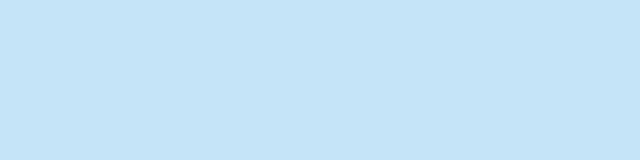
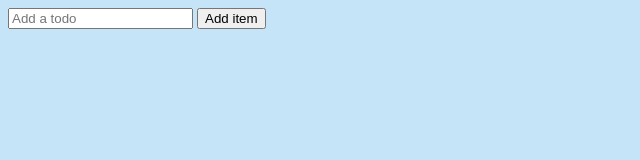
Before and after one commit to derotto54/todo_app, a plain HTML site: page index.html in a window 1280 px wide. Shown: the whole page, without its empty margins (0-640 px from the left). Drawn offline with Linux system fonts and the light colour scheme.

Commit message:
html skeleton

```diff
--- a/index.html
+++ b/index.html
@@ -8,10 +8,14 @@
     <link rel="stylesheet" href="style.css" />
 </head>
 <body>
+    <div class="container">
+        <form id="new-todo-form">
+            <input id="new-todo" placeholder="Add a todo" type="text"/>
+            <input type="submit" value="Add item" >
+        </form>
+        <ul id="todo-list"></ul>
 
-
-
-
-    <script src= "script.js"></script>
+    </div>
+        <script src= "script.js"></script>
 </body>
 </html>
```
Also changed, not shown: script.js (+14 -1 lines).
